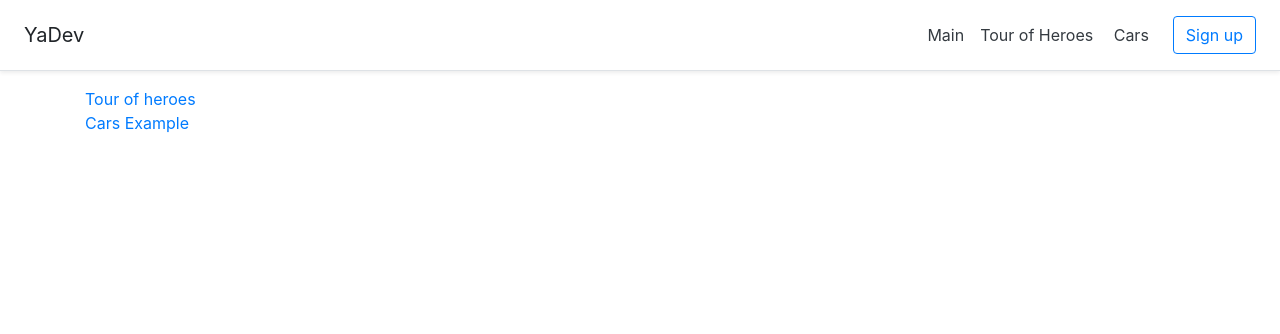
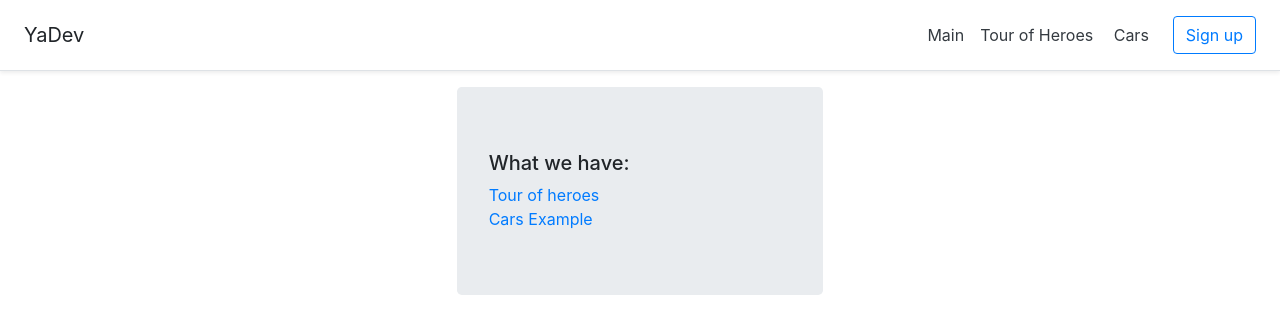
Before and after one commit to kyberorg-lab/ang, an Angular app in the folder webapp/: page / in a window 1280 px wide. Shown: the top 334 px of the page. Built offline with nearby package versions, Linux system fonts and the light colour scheme.

Commit message:
index.component.html centralize

```diff
--- a/webapp/src/app/components/index/index.component.html
+++ b/webapp/src/app/components/index/index.component.html
@@ -1,4 +1,9 @@
-<div class="container align-content-center">
-    <a routerLink="/heroes">Tour of heroes</a><br>
-    <a routerLink="/cars">Cars Example</a><br>
+<div class="container col-lg-4 col-md-4 col-sm-4 justify-content-center">
+    <div class="col">
+        <div class="jumbotron my-auto">
+            <h5>What we have:</h5>
+            <a routerLink="/heroes">Tour of heroes</a><br>
+            <a routerLink="/cars">Cars Example</a><br>
+        </div>
+    </div>
 </div>
```
